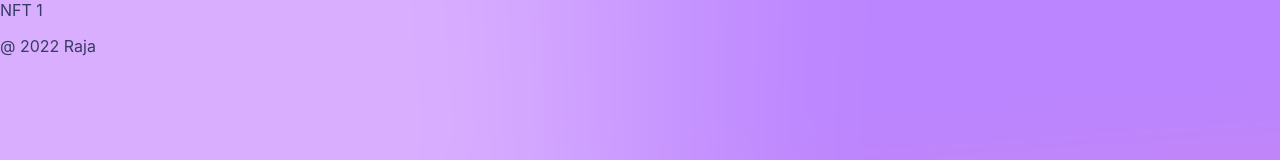
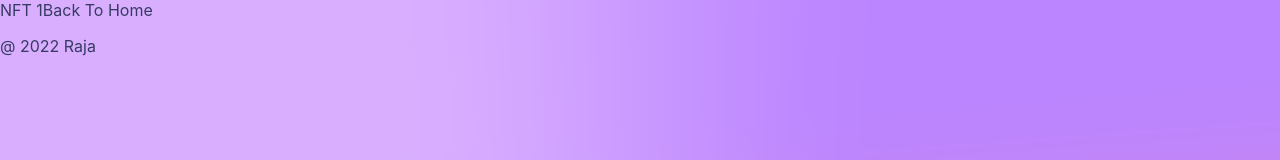
Before and after one commit to RajaKalavala/my-nft-app, a Next.js app: page /nft/1 in a window 1280 px wide. Shown: the top 160 px of the page. Built offline with nearby package versions, Linux system fonts and the light colour scheme.

Commit message:
[DynamicRouting] Implement Link from next/link

```diff
--- a/pages/nft/[id].js
+++ b/pages/nft/[id].js
@@ -1,8 +1,16 @@
+import Link from "next/link";
 import { useRouter } from "next/router";
 
 const NFT = () => {
   const router = useRouter();
-  return <div>NFT {router.query.id}</div>;
+  return (
+    <div>
+      NFT {router.query.id}
+      <Link href="/">
+        <a>Back To Home</a>
+      </Link>
+    </div>
+  );
 };
 
 export default NFT;
```
